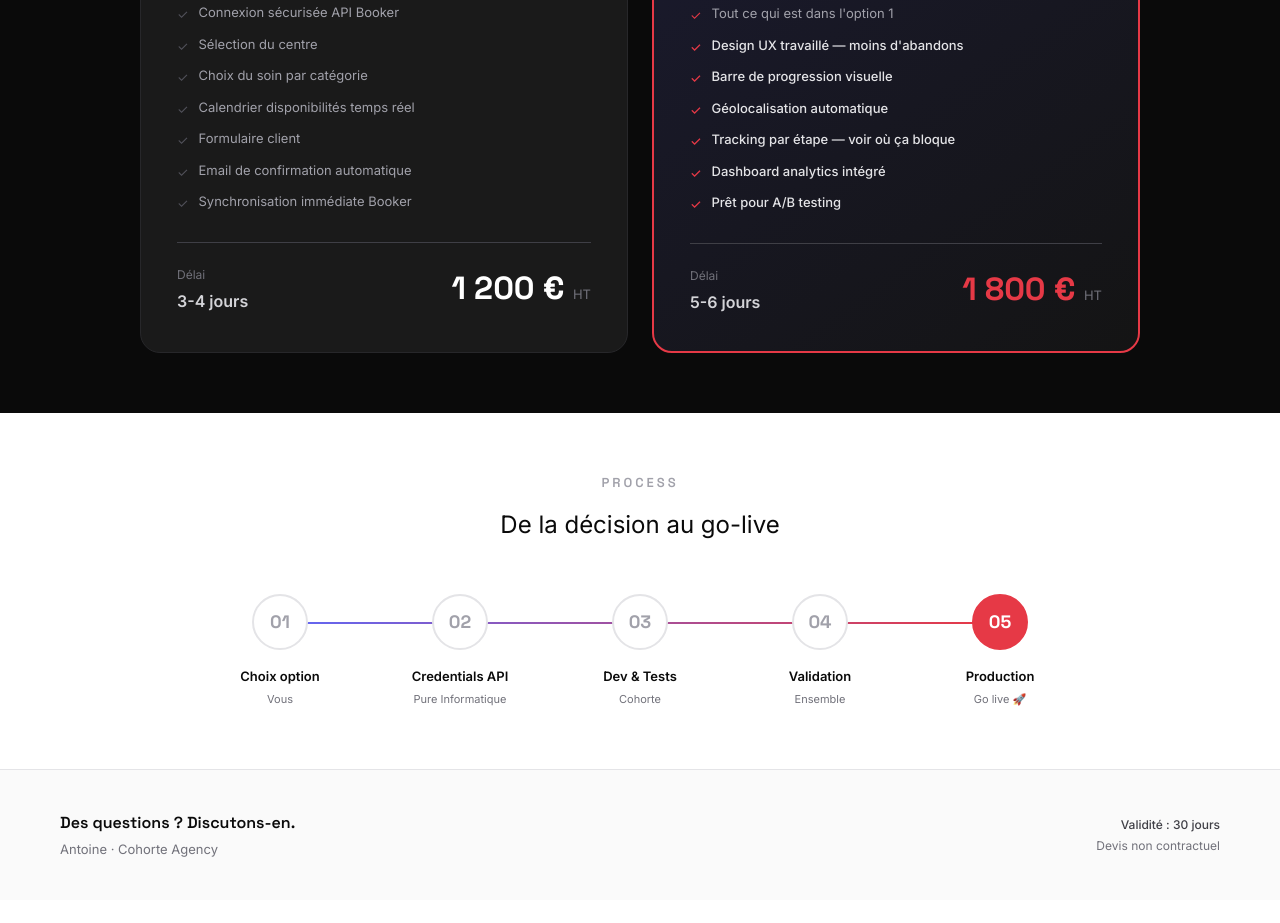
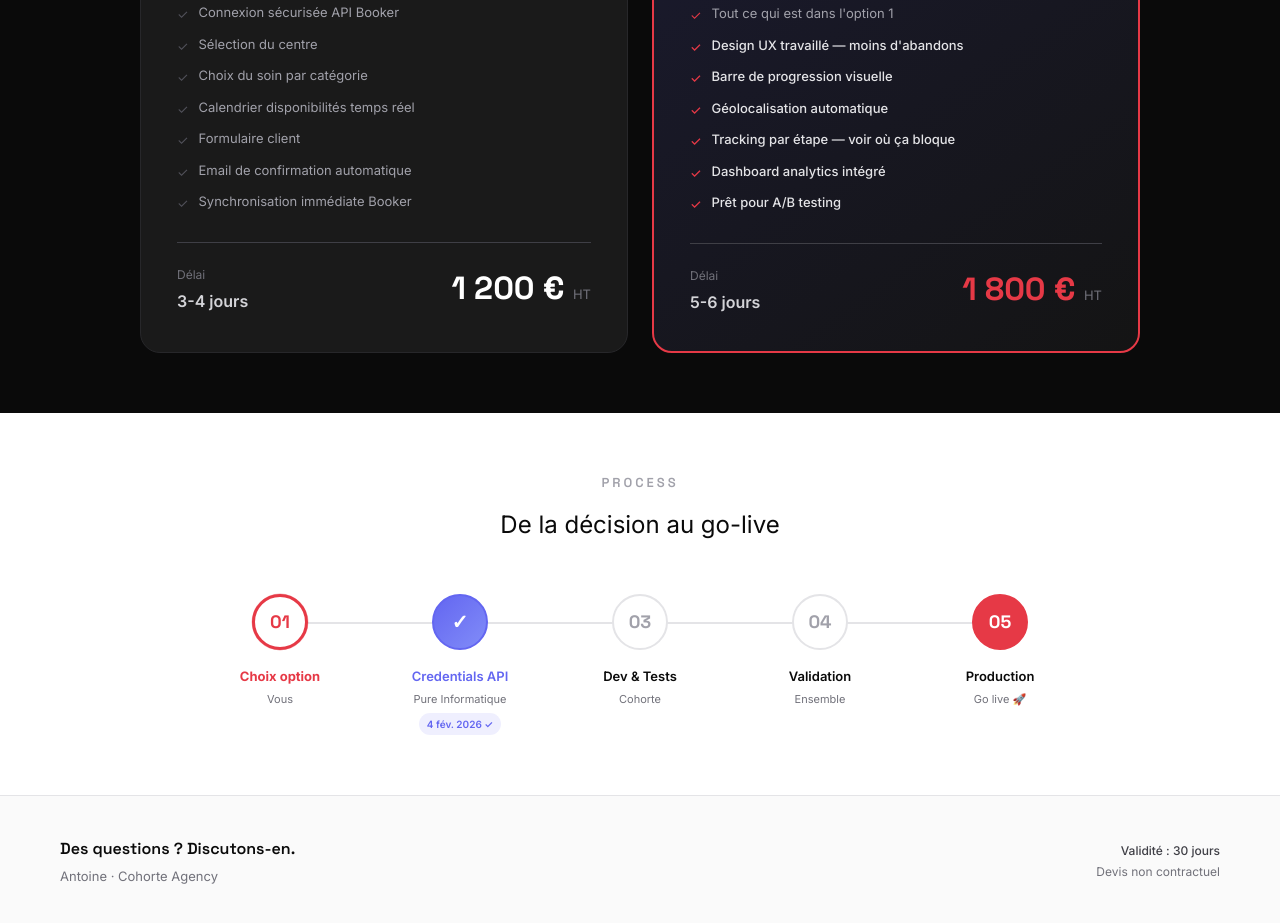
Before and after one commit to antoineThomasCode/smartduck-devis, a website: page public/index.html in a window 1280 px wide. Shown: the part 1250-2173 px from the top of the page. Before the commit the page ends 2150 px from the top, so only its background shows below. Drawn offline with nearby package versions, Linux system fonts and the light colour scheme.

Commit message:
feat: timeline - étape 2 (credentials) validée le 4 fév 2026
L'étape 1 (signature devis) reste en attente, mais les credentials API
ont été reçus en avance de Pure Informatique.

Co-Authored-By: Claude Opus 4.5 <noreply@anthropic.com>

```diff
--- a/public/index.html
+++ b/public/index.html
@@ -466,16 +466,7 @@
     }
 
     .process-timeline::after {
-      content: '';
-      position: absolute;
-      top: 28px;
-      left: 12%;
-      width: 76%;
-      height: 2px;
-      background: linear-gradient(90deg, var(--cohorte-accent) 0%, var(--duck-red) 100%);
-      transform: scaleX(0);
-      transform-origin: left;
-      animation: timeline-fill 2s ease-out 0.5s forwards;
+      display: none;
     }
 
     @keyframes timeline-fill {
@@ -516,8 +507,26 @@
       color: var(--white);
     }
 
+    /* Étape validée */
+    .process-step.completed .step-number {
+      background: linear-gradient(135deg, var(--cohorte-accent) 0%, var(--cohorte-accent-light) 100%);
+      border-color: var(--cohorte-accent);
+      color: var(--white);
+    }
+
+    .process-step.completed .step-number::after {
+      content: '✓';
+      position: absolute;
+      font-size: 20px;
+      font-weight: 700;
+    }
+
+    .process-step.completed .step-number span {
+      display: none;
+    }
+
     .step-content {
-      max-width: 120px;
+      max-width: 140px;
     }
 
     .step-title {
@@ -527,9 +536,42 @@
       margin-bottom: 4px;
     }
 
+    .process-step.completed .step-title {
+      color: var(--cohorte-accent);
+    }
+
     .step-actor {
       font-size: 11px;
       color: var(--gray-500);
+    }
+
+    .step-date {
+      font-size: 10px;
+      color: var(--cohorte-accent);
+      font-weight: 600;
+      margin-top: 4px;
+      background: rgba(99, 102, 241, 0.1);
+      padding: 3px 8px;
+      border-radius: 100px;
+      display: inline-block;
+    }
+
+    /* Étape en cours */
+    .process-step.current .step-number {
+      background: var(--white);
+      border: 3px solid var(--duck-red);
+      color: var(--duck-red);
+      animation: pulse-current 2s ease-in-out infinite;
+    }
+
+    @keyframes pulse-current {
+      0%, 100% { box-shadow: 0 0 0 0 rgba(230, 57, 70, 0.4); }
+      50% { box-shadow: 0 0 0 8px rgba(230, 57, 70, 0); }
+    }
+
+    .process-step.current .step-title {
+      color: var(--duck-red);
+      font-weight: 700;
     }
 
     /* FOOTER */
@@ -714,6 +756,23 @@
 
       .step-content {
         max-width: none;
+      }
+
+      .step-date {
+        margin-left: 8px;
+      }
+
+      .process-step.completed .step-content,
+      .process-step.current .step-content {
+        padding: 8px 12px;
+        background: var(--gray-50);
+        border-radius: 8px;
+        border-left: 3px solid var(--cohorte-accent);
+      }
+
+      .process-step.current .step-content {
+        border-left-color: var(--duck-red);
+        background: rgba(230, 57, 70, 0.05);
       }
 
       .footer {
@@ -1089,18 +1148,19 @@
     </div>
 
     <div class="process-timeline">
-      <div class="process-step">
+      <div class="process-step current">
         <div class="step-number">01</div>
         <div class="step-content">
           <div class="step-title">Choix option</div>
           <div class="step-actor">Vous</div>
         </div>
       </div>
-      <div class="process-step">
-        <div class="step-number">02</div>
+      <div class="process-step completed">
+        <div class="step-number"><span>02</span></div>
         <div class="step-content">
           <div class="step-title">Credentials API</div>
           <div class="step-actor">Pure Informatique</div>
+          <div class="step-date">4 fév. 2026 ✓</div>
         </div>
       </div>
       <div class="process-step">
```
